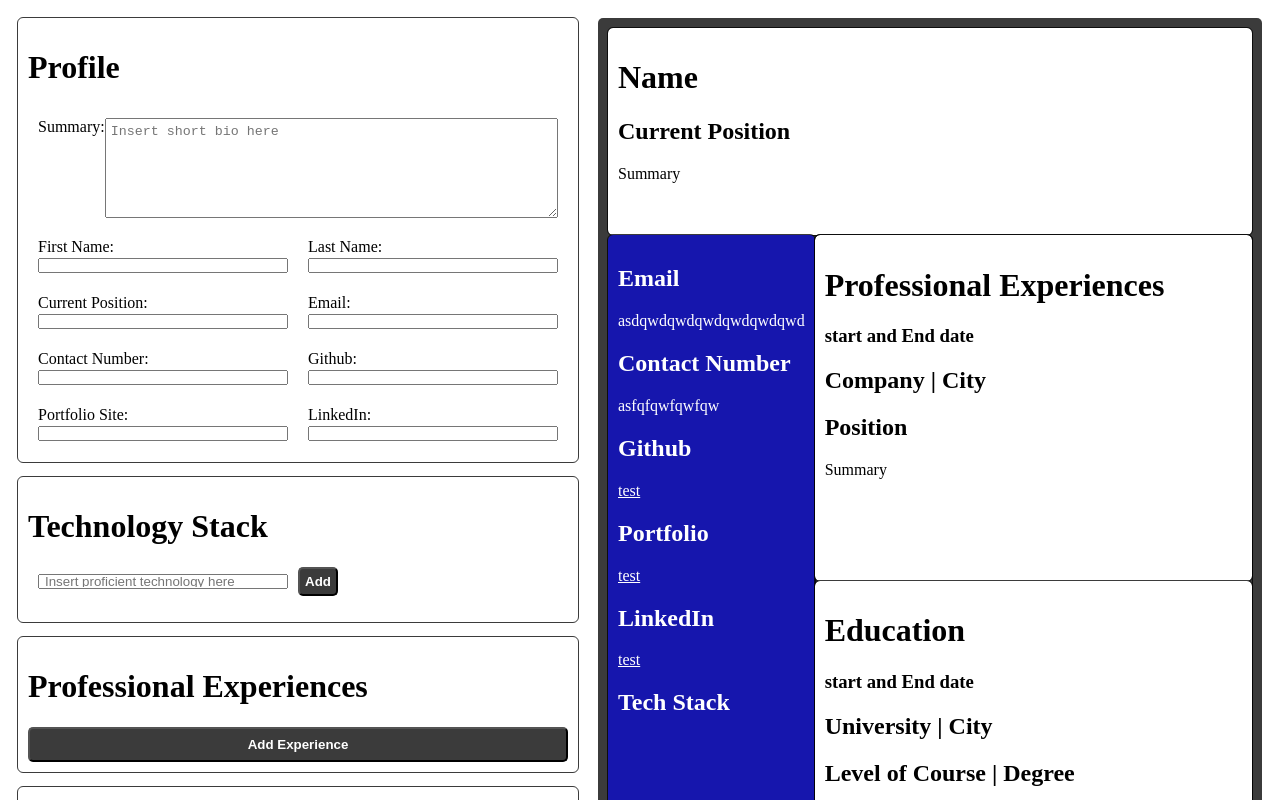
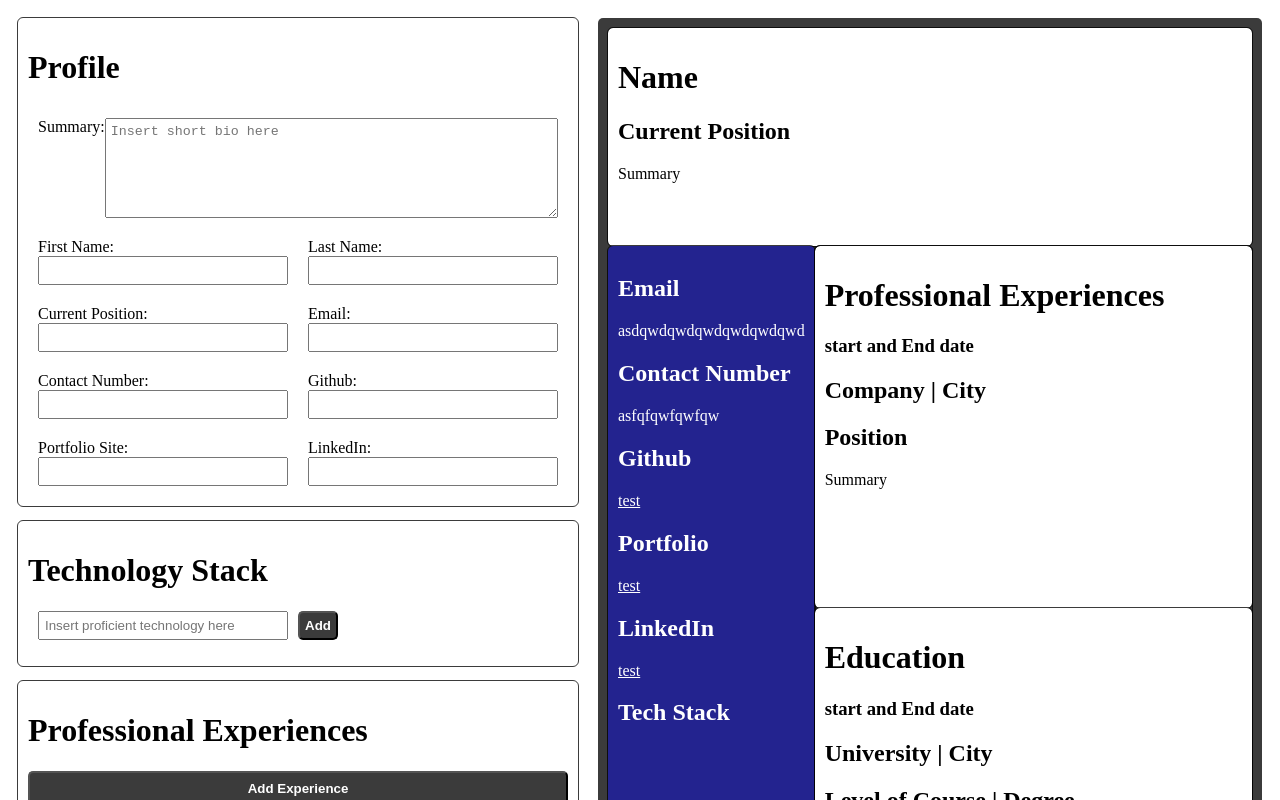
Before and after one commit to Stalloyde/cv-project, a React (Create React App) app: page / in a window 1280 px wide. Shown: the top 800 px of the page. Built offline with nearby package versions, Linux system fonts and the light colour scheme.

Commit message:
Adjust styling

```diff
--- a/src/Components/form.css
+++ b/src/Components/form.css
@@ -49,7 +49,7 @@
 
 textarea {
   padding: 5px;
-  width: 550px;
+  width: 480px;
   height: 100px;
 }
 
@@ -121,7 +121,6 @@ textarea {
 }
 
 input {
-  height: 15px;
   width: 250px;
   padding: 5px;
 }
--- a/src/Components/preview.css
+++ b/src/Components/preview.css
@@ -24,7 +24,7 @@
 
 .side-content-container {
   grid-column: 1/2;
-  background-color: rgb(22, 22, 173);
+  background-color: rgb(35, 35, 143);
   color: white;
   padding: var(--main-padding);
   border-radius: var(--main-border-radius);
```
